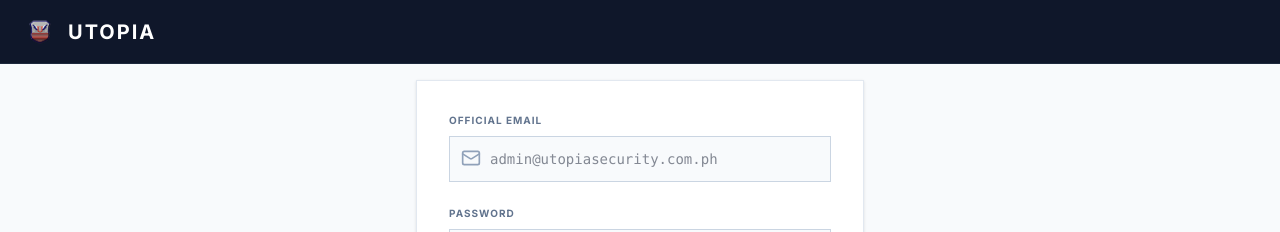
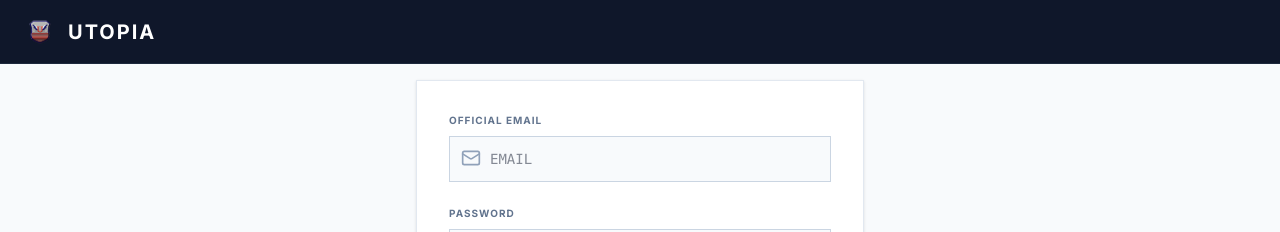
Before and after one commit to sTReX4/utopiaInspectorApp, a Next.js app in the folder utopia-dashboard/: page /login in a window 1280 px wide. Shown: the top 232 px of the page. Built offline with nearby package versions, Linux system fonts and the light colour scheme; no server answers.

Commit message:
Fix TypeScript mismatch in personnel page

```diff
--- a/utopia-dashboard/app/login/page.tsx
+++ b/utopia-dashboard/app/login/page.tsx
@@ -66,7 +66,7 @@ export default function LoginPage() {
                     type="email"
                     required
                     className="w-full pl-10 pr-4 py-3 border border-slate-300 focus:ring-1 focus:ring-slate-900 focus:border-slate-900 outline-none transition-none text-slate-900 font-mono text-sm bg-slate-50 focus:bg-white rounded-none"
-                    placeholder="admin@utopiasecurity.com.ph"
+                    placeholder="EMAIL"
                     value={email}
                     onChange={(e) => setEmail(e.target.value)}
                   />
--- a/utopia-dashboard/app/personnel/page.tsx
+++ b/utopia-dashboard/app/personnel/page.tsx
@@ -106,7 +106,7 @@ export default function PersonnelPage() {
       .from('detachments')
       .select('id, branch_name, assigned_inspector_id, inspector:inspectors(full_name)')
       .order('branch_name');
-    if (data) setBranchOptions(data);
+    if (data) setBranchOptions(data as any);
   };
 
   const fetchKeys = async () => {
```
